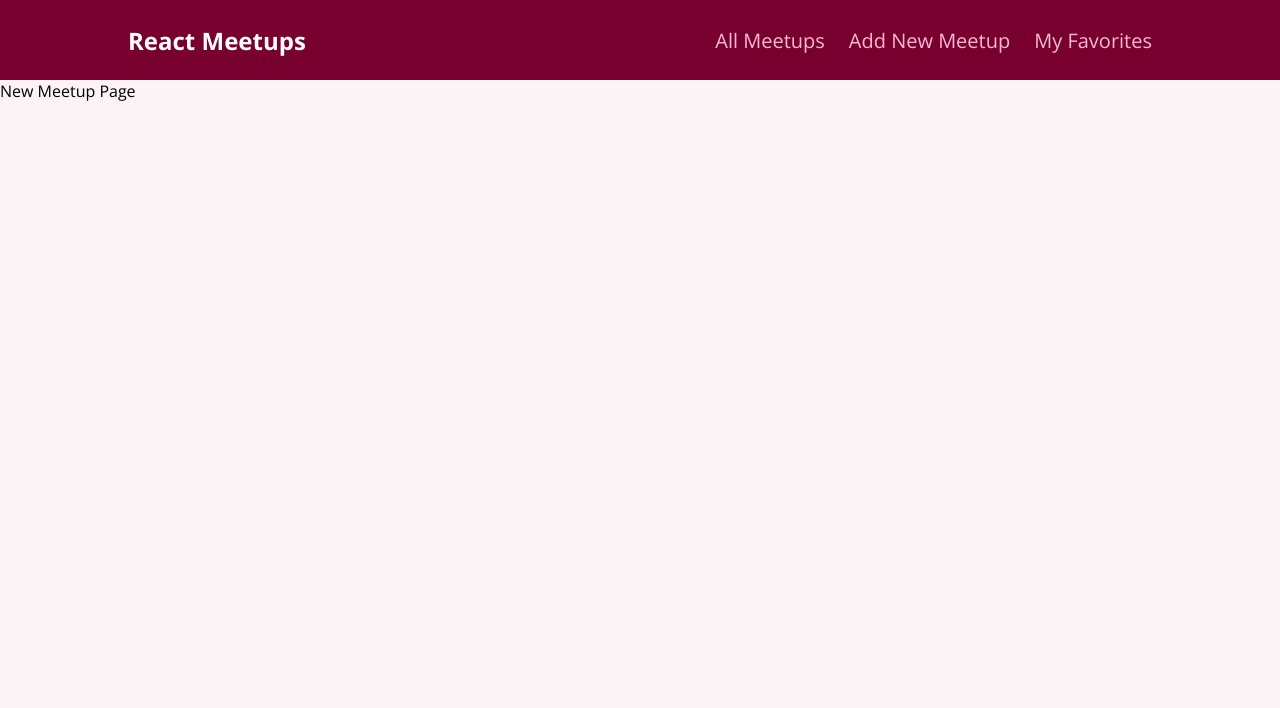
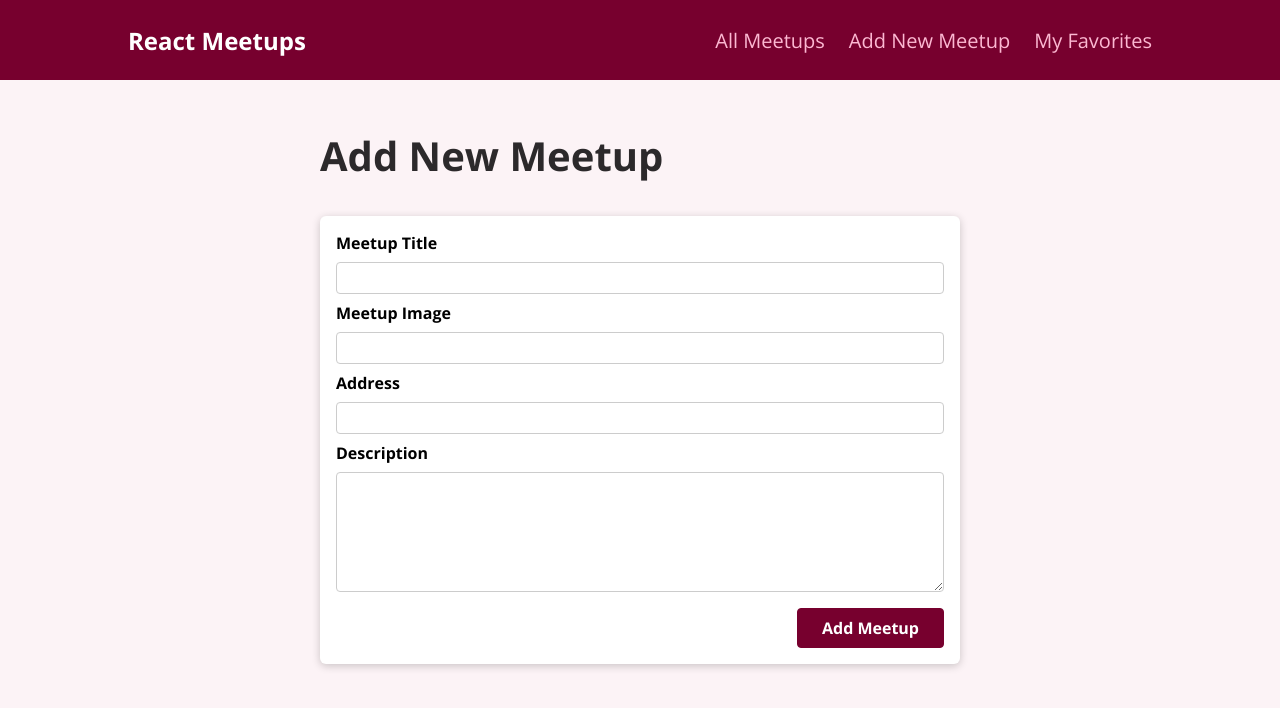
Before and after one commit to Wruthless/react-summary, a React (Create React App) app in the folder react-course/: page /new-meetup in a window 1280 px wide. Shown: the top 708 px of the page. Built offline with nearby package versions, Linux system fonts and the light colour scheme.

Commit message:
Added form element and code for static submission.

```diff
--- a/react-course/src/App.js
+++ b/react-course/src/App.js
@@ -12,28 +12,26 @@
 import FavoritesPage from "./pages/Favorites";
 import FavoritesLayout from "./pages/FavoritesLayout";
 
-// Navigation
-import MainNavigation from "./components/layout/MainNavigation";
+import Layout from "./components/layout/Layout";
 
 function App() {
     return (
-        <div>
-            <MainNavigation/>
+        <Layout>
             <Routes>
                 <Route>
-                <Route element={<AllMeetupsLayout/>}/>
-                    <Route path='/' element={<AllMeetupsPage/>} />
+                    <Route element={<AllMeetupsLayout />} />
+                    <Route path="/" element={<AllMeetupsPage />} />
                 </Route>
                 <Route>
-                <Route element={<NewMeetupLayout/>}/>
-                    <Route path="/new-meetup" element={<NewMeetupPage/>} />
+                    <Route element={<NewMeetupLayout />} />
+                    <Route path="/new-meetup" element={<NewMeetupPage />} />
                 </Route>
                 <Route>
-                <Route element={<FavoritesLayout/>}/>
-                    <Route path="/favorites" element={<FavoritesPage/>}/>
+                    <Route element={<FavoritesLayout />} />
+                    <Route path="/favorites" element={<FavoritesPage />} />
                 </Route>
             </Routes>
-        </div>
+        </Layout>
     );
 }
 
--- /dev/null
+++ b/react-course/src/components/layout/Layout.js
@@ -0,0 +1,17 @@
+// Navigation
+import MainNavigation from "./MainNavigation";
+
+import classes from "./Layout.module.css";
+
+function Layout(props) {
+    return (
+        <div>
+            <MainNavigation />
+            <main className={classes.main}>
+                {props.children}
+            </main>
+        </div>
+    );
+}
+
+export default Layout;
--- /dev/null
+++ b/react-course/src/components/layout/Layout.module.css
@@ -0,0 +1,5 @@
+.main {
+    margin: 3rem auto;
+    width: 90%;
+    max-width: 40rem;
+  }
--- a/react-course/src/components/meetups/MeetupItem.js
+++ b/react-course/src/components/meetups/MeetupItem.js
@@ -1,8 +1,10 @@
-import classes from './MeetupItem.module.css'
+import Card from "../ui/Card";
+import classes from "./MeetupItem.module.css";
 
 function MeetupItem(props) {
     return (
         <li className={classes.item}>
+            <Card>
                 <div className={classes.image}>
                     <img src={props.image} alt={props.title} />
                 </div>
@@ -14,8 +16,9 @@
                 <div className={classes.actions}>
                     <button>To Favorites</button>
                 </div>
+            </Card>
         </li>
-    )
+    );
 }
 
 export default MeetupItem;
--- /dev/null
+++ b/react-course/src/components/meetups/NewMeetupForm.js
@@ -0,0 +1,58 @@
+import { useRef } from 'react';
+
+import Card from "../ui/Card";
+import classes from "./NewMeetupForm.module.css";
+
+function NewMeetupForm() {
+    const titleInputRef = useRef();
+    const imageInputRef = useRef();
+    const addressInputRef = useRef();
+    const descriptionInputRef = useRef();
+
+    function submitHandler(event) {
+        event.preventDefault();
+
+        const enteredTitle = titleInputRef.current.value;
+        const enteredImage = imageInputRef.current.value;
+        const enteredAddress = addressInputRef.current.value;
+        const enteredDescription = descriptionInputRef.current.value;
+
+        const meetupData = {
+            title: enteredTitle,
+            image: enteredImage,
+            address: enteredAddress,
+            description: enteredDescription,
+        };
+
+        console.log(meetupData);
+    }
+
+
+    return (
+        <Card>
+            <form className={classes.form} onSubmit={submitHandler}>
+                <div className={classes.control}>
+                    <label htmlFor="title">Meetup Title</label>
+                    <input type="text" required id="title" ref={titleInputRef}/>
+                </div>
+                <div className={classes.control}>
+                    <label htmlFor="image">Meetup Image</label>
+                    <input type="url" required id="image" ref={imageInputRef}/>
+                </div>
+                <div className={classes.control}>
+                    <label htmlFor="address">Address</label>
+                    <input type="text" required id="address" ref={addressInputRef}/>
+                </div>
+                <div className={classes.control}>
+                    <label htmlFor="description">Description</label>
+                    <textarea rows="5" required id="description" ref={descriptionInputRef}/>
+                </div>
+                <div className={classes.actions}>
+                    <button>Add Meetup</button>
+                </div>
+            </form>
+        </Card>
+    );
+}
+
+export default NewMeetupForm;
--- /dev/null
+++ b/react-course/src/components/meetups/NewMeetupForm.module.css
@@ -0,0 +1,45 @@
+.form {
+    padding: 1rem;
+  }
+
+  .control {
+    margin-bottom: 0.5rem;
+  }
+
+  .control label {
+    display: block;
+    font-weight: bold;
+    margin-bottom: 0.5rem;
+  }
+
+  .control input,
+  .control textarea {
+    display: block;
+    font: inherit;
+    border-radius: 4px;
+    border: 1px solid #ccc;
+    padding: 0.25rem;
+    width: 100%;
+  }
+
+  .actions {
+    margin-top: 1rem;
+    text-align: right;
+  }
+
+  .actions button {
+    font: inherit;
+    cursor: pointer;
+    background-color: #77002e;
+    color: white;
+    padding: 0.5rem 1.5rem;
+    border: 1px solid #77002e;
+    border-radius: 4px;
+    font-weight: bold;
+  }
+
+  .actions button:hover,
+  .actions button:active {
+    background-color: #a50e48;
+    border-color: #a50e48;
+  }
--- /dev/null
+++ b/react-course/src/components/ui/Card.js
@@ -0,0 +1,11 @@
+import classes from './Card.module.css';
+
+function Card(props) {
+    return (
+        <div className={classes.card}>
+            {props.children}
+        </div>
+    )
+}
+
+export default Card;
--- /dev/null
+++ b/react-course/src/components/ui/Card.module.css
@@ -0,0 +1,5 @@
+.card {
+    background-color: white;
+    border-radius: 6px;
+    box-shadow: 0 2px 8px rgba(0, 0, 0, 0.2);
+  }
--- a/react-course/src/pages/NewMeetup.js
+++ b/react-course/src/pages/NewMeetup.js
@@ -1,5 +1,12 @@
+import NewMeetupForm from '../components/meetups/NewMeetupForm';
+
 function NewMeetupPage() {
-    return <div>New Meetup Page</div>
+    return (
+        <section>
+            <h1>Add New Meetup</h1>
+            <NewMeetupForm />
+        </section>
+    )
 }
 
 export default NewMeetupPage;
```
Lines whose indentation alone changed are shown as unchanged.
